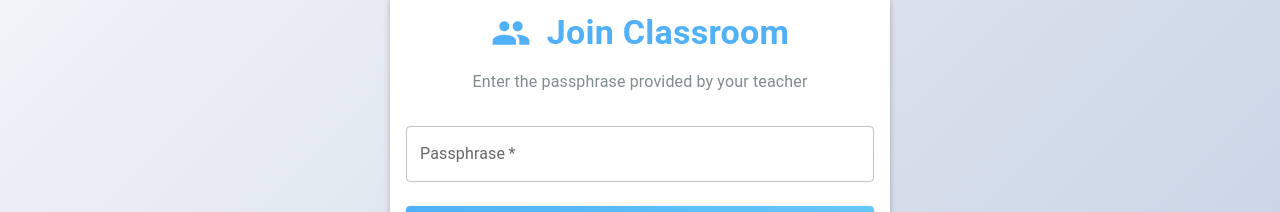
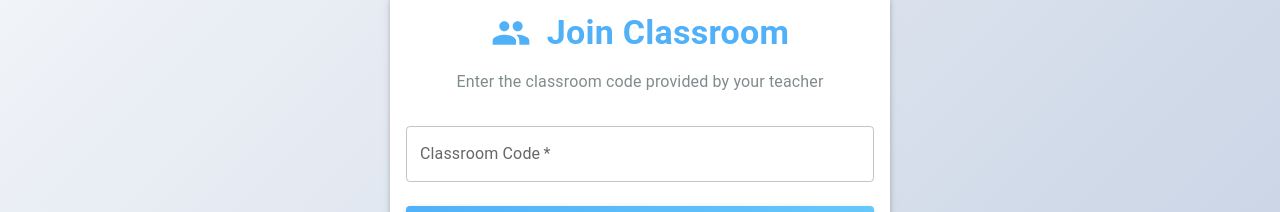
Before and after one commit to POWARSTEAM-PBit/P-Bit-FE, a React (Vite) app: page /join-classroom in a window 1280 px wide. Shown: the part 254-466 px from the top of the page. Built offline with nearby package versions, Linux system fonts and the light colour scheme.

Commit message:
consistent naming and caps

```diff
--- a/src/components/Classroom/JoinClassroom.jsx
+++ b/src/components/Classroom/JoinClassroom.jsx
@@ -58,9 +58,9 @@ export default function JoinClassroom() {
     const newErrors = {};
 
     if (!classroomCode.trim()) {
-      newErrors.classroomCode = 'Passphrase is required';
+      newErrors.classroomCode = 'Classroom code is required';
     } else if (classroomCode.length < 8) {
-      newErrors.classroomCode = 'Passphrase must be at least 8 characters';
+      newErrors.classroomCode = 'Classroom code must be at least 8 characters';
     }
 
     setErrors(newErrors);
@@ -181,7 +181,7 @@ export default function JoinClassroom() {
             </Box>
 
                           <Typography variant="body1" className={styles.subtitle}>
-                Enter the passphrase provided by your teacher
+                Enter the classroom code provided by your teacher
               </Typography>
 
             {error && (
@@ -193,7 +193,7 @@ export default function JoinClassroom() {
             <form onSubmit={(e) => { e.preventDefault(); handleJoinAttempt(); }} className={styles.form}>
               <TextField
                 fullWidth
-                label="Passphrase"
+                label="Classroom Code"
                 value={classroomCode}
                 onChange={handleInputChange}
                 error={!!errors.classroomCode}
--- a/src/components/Dashboard/Dashboard.jsx
+++ b/src/components/Dashboard/Dashboard.jsx
@@ -235,7 +235,7 @@ export default function Dashboard() {
                               </Typography>
                               <Chip
                                 icon={getRoleIcon(classroom.user_role)}
-                                label={classroom.user_role}
+                                label={classroom.user_role.charAt(0).toUpperCase() + classroom.user_role.slice(1)}
                                 color={getRoleColor(classroom.user_role)}
                                 size="small"
                                 className={styles.roleChip}
@@ -384,7 +384,7 @@ export default function Dashboard() {
                             </Typography>
                             <Chip
                               icon={getRoleIcon(classroom.user_role)}
-                              label={classroom.user_role}
+                              label={classroom.user_role.charAt(0).toUpperCase() + classroom.user_role.slice(1)}
                               color={getRoleColor(classroom.user_role)}
                               size="small"
                               className={styles.roleChip}
@@ -579,7 +579,7 @@ export default function Dashboard() {
                   >
                     <Box>
                       <Typography variant="body2" color="textSecondary" sx={{ mb: 0.5 }}>
-                        Passphrase:
+                        Classroom Code:
                       </Typography>
                       <Typography
                         variant="h4"
@@ -593,7 +593,7 @@ export default function Dashboard() {
                         {shareDialog.classroom.code}
                       </Typography>
                     </Box>
-                    <Tooltip title="Copy passphrase to clipboard">
+                    <Tooltip title="Copy classroom code to clipboard">
                       <IconButton
                         onClick={() => copyToClipboard(shareDialog.classroom.code)}
                         color="primary"
```
